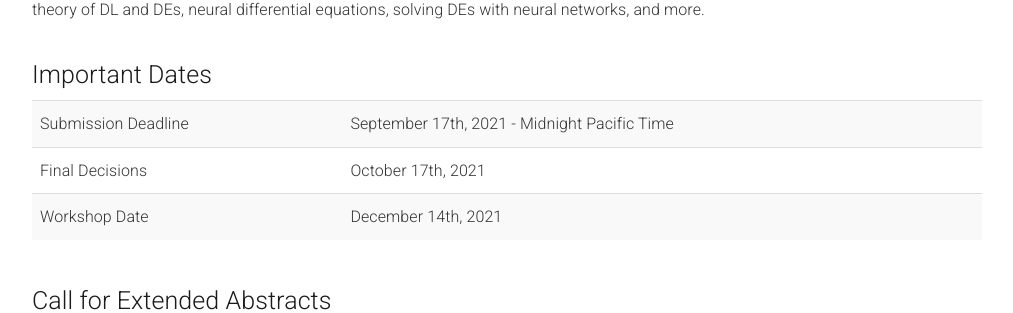
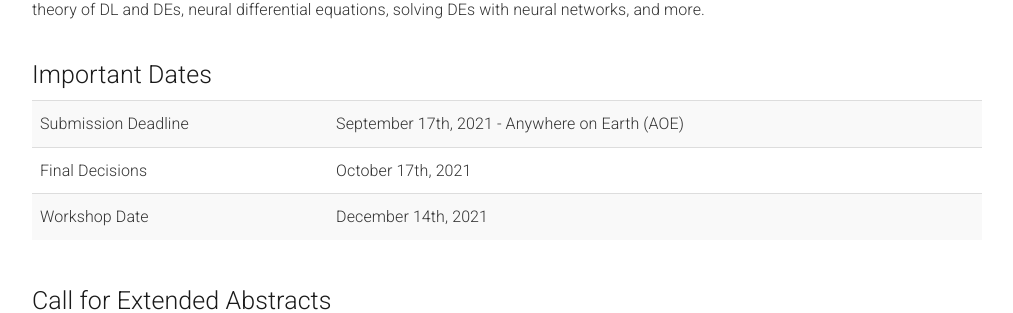
Before and after one commit to dl-de/dl-de.github.io, a Jekyll site: the page built from _pages/home.md, in a window 1280 px wide and 900 px high, scrolled down 605 px. Shown: the part 146-459 px from the top of the window, without its empty margins (133-1146 px from the left). Built offline with Jekyll 4.4.1, drawn with Linux system fonts in a browser that asks for light colours.

Commit message:
AOE deadline

```diff
--- a/_pages/home.md
+++ b/_pages/home.md
@@ -74,7 +74,7 @@ The scope of the workshop spans topics at the intersection of DL and DEs, includ
       <tbody>
         <tr>
           <td>Submission Deadline</td>
-          <td>September 17th,  2021 - Midnight Pacific Time</td>
+          <td>September 17th,  2021 - Anywhere on Earth (AOE)</td>
         </tr>
         <tr>
           <td>Final Decisions</td>
```
